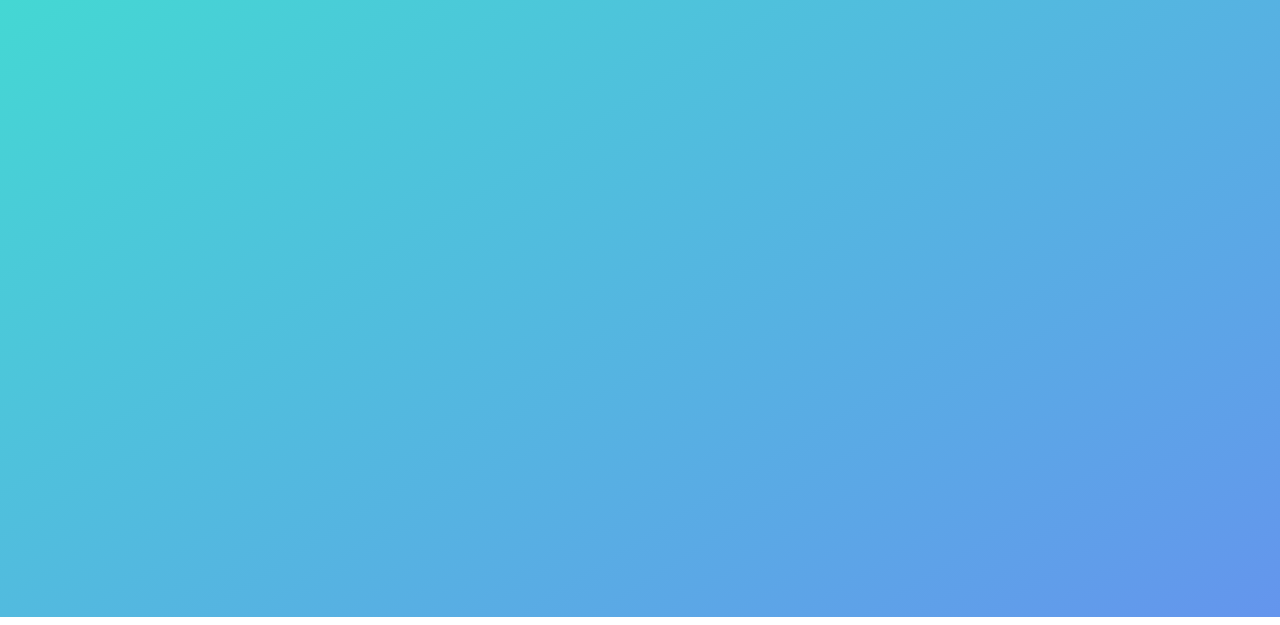
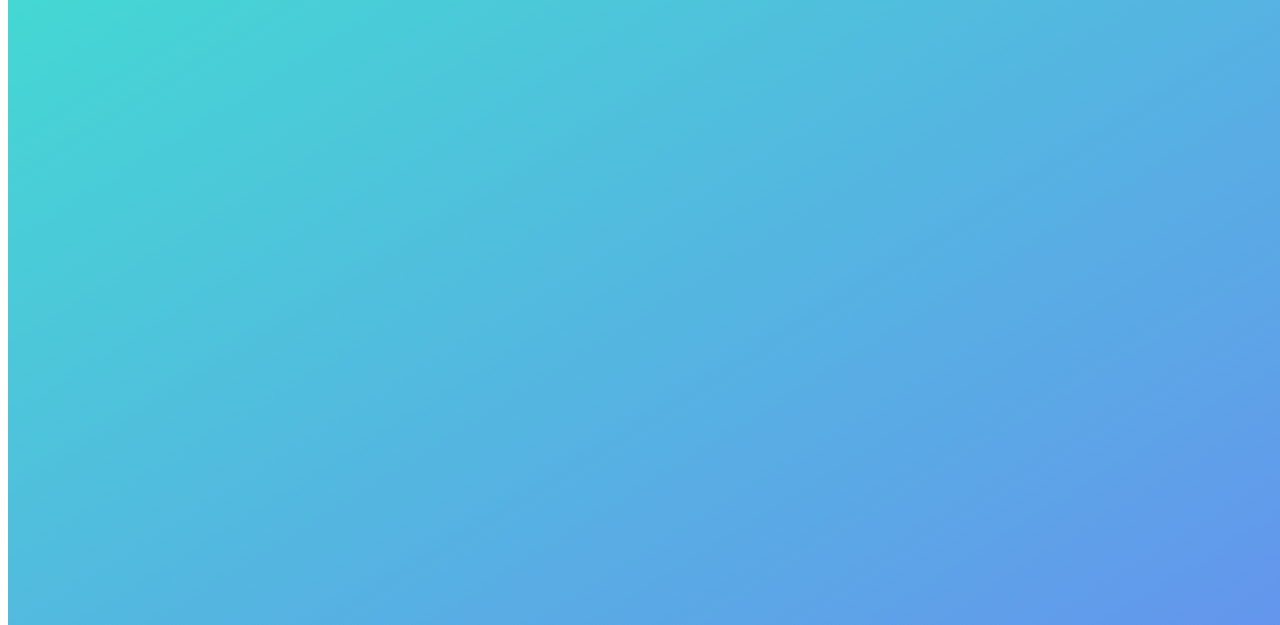
Before and after one commit to robertoCalzari/robertoCalzari.github.io, a plain HTML site: page index.html in a window 1280 px wide. Shown: the part 183-808 px from the top of the page. Drawn offline with Linux system fonts and the light colour scheme.

Commit message:
whats wrong

```diff
--- a/style.css
+++ b/style.css
@@ -19,11 +19,7 @@ img {
   position: fixed;
 }
 
-body {
-  width: 100%;
-  height: 100vh;
-  margin: 0px;
-}
+
 
 #grad{
   z-index: -1;
```
